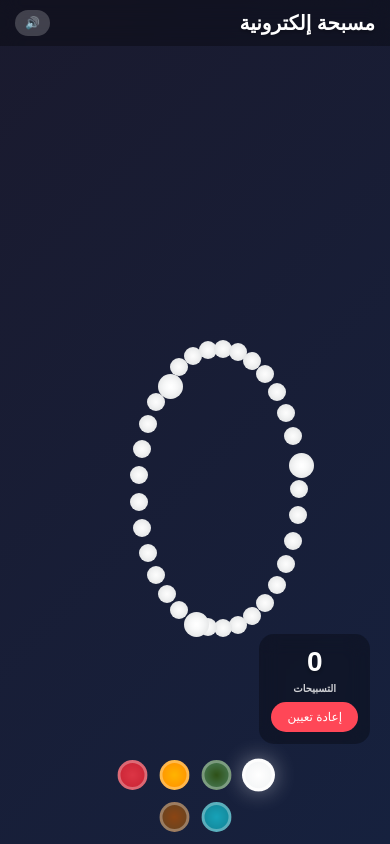
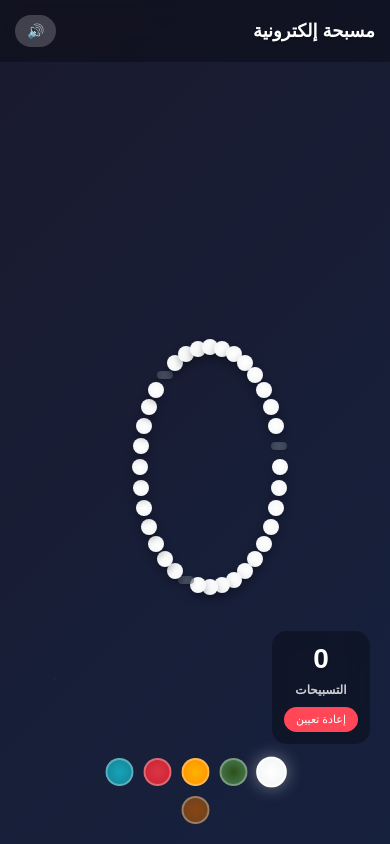
Before and after one commit to Al-Awrad/misbaha, a plain HTML site: page index.html in a window 390 px wide. Drawn offline with Linux system fonts and the light colour scheme.

Commit message:
Update index.html

```diff
--- a/index.html
+++ b/index.html
@@ -19,10 +19,9 @@
             flex-direction: column;
             align-items: center;
             justify-content: center;
-            transition: all 0.3s ease;
             user-select: none;
             overflow-x: hidden;
-            padding-top: 60px;
+            color: white;
         }
 
         .app-header {
@@ -46,13 +45,7 @@
             text-shadow: 0 2px 4px rgba(0,0,0,0.3);
         }
 
-        .controls {
-            display: flex;
-            gap: 10px;
-            align-items: center;
-        }
-
-        .control-btn {
+        .sound-btn {
             background: rgba(255, 255, 255, 0.2);
             border: none;
             color: white;
@@ -63,71 +56,9 @@
             font-size: 14px;
         }
 
-        .control-btn:hover {
+        .sound-btn:hover {
             background: rgba(255, 255, 255, 0.3);
             transform: scale(1.05);
-        }
-
-        .sibha-selector {
-            position: fixed;
-            bottom: 20px;
-            left: 50%;
-            transform: translateX(-50%);
-            display: flex;
-            gap: 10px;
-            flex-wrap: wrap;
-            justify-content: center;
-            z-index: 1000;
-        }
-
-        .sibha-option {
-            width: 40px;
-            height: 40px;
-            border-radius: 50%;
-            border: 3px solid rgba(255, 255, 255, 0.3);
-            cursor: pointer;
-            transition: all 0.3s ease;
-            position: relative;
-            overflow: hidden;
-        }
-
-        .sibha-option:hover, .sibha-option.active {
-            transform: scale(1.1);
-            border-color: rgba(255, 255, 255, 0.8);
-            box-shadow: 0 0 20px rgba(255, 255, 255, 0.4);
-        }
-
-        .misbaha-container {
-            position: relative;
-            width: 300px;
-            height: 400px;
-            margin-top: 20px;
-            cursor: pointer;
-        }
-
-        .bead {
-            position: absolute;
-            width: 20px;
-            height: 20px;
-            border-radius: 50%;
-            transition: all 0.3s cubic-bezier(0.4, 0, 0.2, 1);
-            cursor: pointer;
-            box-shadow: 0 4px 8px rgba(0, 0, 0, 0.3);
-            z-index: 2;
-        }
-
-        .bead:hover {
-            transform: scale(1.2);
-        }
-
-        .bead.active {
-            animation: beadPulse 0.6s ease-out;
-            transform: scale(1.3);
-        }
-
-        .large-bead {
-            width: 30px;
-            height: 30px;
         }
 
         .counter-display {
@@ -138,10 +69,10 @@
             backdrop-filter: blur(10px);
             padding: 15px;
             border-radius: 15px;
-            color: white;
             text-align: center;
             min-width: 100px;
             font-weight: bold;
+            z-index: 100;
         }
 
         .counter-number {
@@ -161,16 +92,73 @@
             background: #ff4757;
             border: none;
             color: white;
-            padding: 8px 16px;
-            border-radius: 20px;
+            padding: 6px 12px;
+            border-radius: 15px;
             cursor: pointer;
+            font-size: 11px;
             transition: all 0.3s ease;
-            font-size: 12px;
         }
 
         .reset-btn:hover {
             background: #ff3742;
             transform: scale(1.05);
+        }
+
+        .progress-ring {
+            position: fixed;
+            top: 80px;
+            left: 20px;
+            z-index: 100;
+        }
+
+        .progress-circle {
+            transition: stroke-dashoffset 0.35s;
+            transform: rotate(-90deg);
+            transform-origin: 50% 50%;
+        }
+
+        .misbaha-container {
+            position: relative;
+            width: 280px;
+            height: 350px;
+            margin-top: 80px;
+            cursor: pointer;
+            display: flex;
+            align-items: center;
+            justify-content: center;
+        }
+
+        .bead {
+            position: absolute;
+            border-radius: 50%;
+            transition: all 0.3s cubic-bezier(0.4, 0, 0.2, 1);
+            cursor: pointer;
+            box-shadow: 0 4px 8px rgba(0, 0, 0, 0.3);
+        }
+
+        .bead:hover {
+            transform: scale(1.2);
+        }
+
+        .bead.active {
+            animation: beadPulse 0.6s ease-out;
+            transform: scale(1.3);
+        }
+
+        .bead.counting {
+            width: 16px;
+            height: 16px;
+        }
+
+        .bead.separator {
+            opacity: 0.6;
+            cursor: default;
+            background: radial-gradient(circle, #6b7280, #4b5563) !important;
+            box-shadow: 0 2px 4px rgba(0, 0, 0, 0.2);
+        }
+
+        .bead.separator:hover {
+            transform: none;
         }
 
         .particle {
@@ -183,41 +171,37 @@
             animation: particleFloat 1s ease-out forwards;
         }
 
-        @keyframes beadPulse {
-            0% { transform: scale(1); }
-            50% { transform: scale(1.4); box-shadow: 0 0 20px rgba(255, 255, 255, 0.6); }
-            100% { transform: scale(1.1); }
+        .sibha-selector {
+            position: fixed;
+            bottom: 20px;
+            left: 50%;
+            transform: translateX(-50%);
+            display: flex;
+            gap: 10px;
+            flex-wrap: wrap;
+            justify-content: center;
+            z-index: 1000;
         }
 
-        @keyframes particleFloat {
-            0% {
-                opacity: 1;
-                transform: translateY(0) scale(1);
-            }
-            100% {
-                opacity: 0;
-                transform: translateY(-100px) scale(0.5);
-            }
+        .sibha-option {
+            width: 32px;
+            height: 32px;
+            border-radius: 50%;
+            border: 2px solid rgba(255, 255, 255, 0.3);
+            cursor: pointer;
+            transition: all 0.3s ease;
+            position: relative;
         }
 
-        .progress-ring {
-            position: fixed;
-            top: 80px;
-            left: 20px;
-            width: 80px;
-            height: 80px;
+        .sibha-option:hover, .sibha-option.active {
+            transform: scale(1.1);
+            border-color: rgba(255, 255, 255, 0.8);
+            box-shadow: 0 0 15px rgba(255, 255, 255, 0.4);
         }
 
-        .progress-ring-circle {
-            transition: stroke-dashoffset 0.35s;
-            transform: rotate(-90deg);
-            transform-origin: 50% 50%;
-        }
-
-        /* Sibha Styles - Limited to 6 colors */
+        /* Bead Colors */
         .pearl-white {
             background: radial-gradient(circle, #ffffff, #f1f3f4);
-            box-shadow: inset 0 0 10px rgba(0,0,0,0.1);
         }
 
         .jade-green {
@@ -240,105 +224,55 @@
             background: radial-gradient(circle, #8B4513, #654321);
         }
 
-        @media (max-width: 768px) {
-            body {
-                padding-top: 50px;
+        @keyframes beadPulse {
+            0% { transform: scale(1); }
+            50% { transform: scale(1.4); box-shadow: 0 0 20px rgba(255, 255, 255, 0.6); }
+            100% { transform: scale(1.1); }
         }
 
+        @keyframes particleFloat {
+            0% {
+                opacity: 1;
+                transform: translateY(0) scale(1);
+            }
+            100% {
+                opacity: 0;
+                transform: translateY(-50px) scale(0.5);
+            }
+        }
+
+        @media (max-width: 768px) {
             .misbaha-container {
-                width: 280px;
-                height: 350px;
-                margin-top: 10px;
+                width: 250px;
+                height: 320px;
+                margin-top: 60px;
             }
 
             .counter-display {
-                position: fixed;
                 top: auto;
-                bottom: 120px;
+                bottom: 100px;
                 right: 20px;
-                left: auto;
-                transform: none;
                 padding: 12px;
                 min-width: 80px;
             }
 
             .counter-number {
                 font-size: 28px;
-                margin-bottom: 5px;
-            }
-
-            .counter-label {
-                font-size: 10px;
-                margin-bottom: 8px;
             }
 
             .progress-ring {
-                position: fixed;
                 top: auto;
-                bottom: 120px;
+                bottom: 100px;
                 left: 20px;
-                right: auto;
-                transform: none;
-                width: 60px;
-                height: 60px;
-            }
-
-            .sibha-selector {
-                bottom: 10px;
-                left: 50%;
-                transform: translateX(-50%);
-                max-width: 90vw;
-                padding: 0 10px;
             }
 
             .sibha-option {
-                width: 35px;
-                height: 35px;
-                margin: 2px;
-            }
-
-            .app-header {
-                padding: 10px 15px;
+                width: 28px;
+                height: 28px;
             }
 
             .app-title {
-                font-size: 20px;
-            }
-
-            .control-btn {
-                padding: 6px 10px;
-                font-size: 12px;
-            }
-
-            .bead {
-                width: 18px;
-                height: 18px;
-            }
-
-            .large-bead {
-                width: 25px;
-                height: 25px;
-            }
-        }
-
-        @media (max-width: 480px) {
-            .misbaha-container {
-                width: 250px;
-                height: 320px;
-                margin-top: 5px;
-            }
-
-            .counter-display, .progress-ring {
-                bottom: 100px;
-            }
-
-            .sibha-selector {
-                gap: 8px;
-            }
-
-            .sibha-option {
-                width: 30px;
-                height: 30px;
+                font-size: 18px;
             }
         }
     </style>
@@ -346,12 +280,7 @@
 <body>
     <div class="app-header">
         <div class="app-title">مسبحة إلكترونية</div>
-        <div class="controls">
-            <button class="control-btn" id="soundToggle">🔊</button>
-        </div>
-    </div>
-
-    <div class="misbaha-container" id="misbahaContainer">
+        <button class="sound-btn" id="soundToggle">🔊</button>
     </div>
 
     <div class="counter-display">
@@ -360,19 +289,22 @@
         <button class="reset-btn" id="resetBtn">إعادة تعيين</button>
     </div>
 
-    <svg class="progress-ring">
+    <svg class="progress-ring" width="70" height="70">
         <circle
-            class="progress-ring-circle"
-            stroke="rgba(45,80,22,0.4)"
+            class="progress-circle"
+            stroke="rgba(255,255,255,0.3)"
             stroke-width="3"
             fill="transparent"
-            r="36"
-            cx="40"
-            cy="40"
-            stroke-dasharray="226"
-            stroke-dashoffset="226"
+            r="30"
+            cx="35"
+            cy="35"
+            stroke-dasharray="188"
+            stroke-dashoffset="188"
             id="progressCircle"/>
     </svg>
+
+    <div class="misbaha-container" id="misbahaContainer">
+    </div>
 
     <div class="sibha-selector">
         <div class="sibha-option pearl-white active" data-type="pearl-white" title="لؤلؤ أبيض"></div>
@@ -400,30 +332,35 @@
                 this.setupEventListeners();
                 this.updateCounter();
                 this.updateSibhaSelection();
-                this.updateSoundIcon();
                 this.initAudio();
             }
 
             initAudio() {
-                // Initialize audio context on first user interaction
                 document.addEventListener('click', () => {
                     if (!this.audioContext) {
+                        try {
                             this.audioContext = new (window.AudioContext || window.webkitAudioContext)();
+                        } catch (error) {
+                            console.log('Audio not supported');
+                        }
                     }
                 }, { once: true });
             }
 
             createBeads() {
                 const container = document.getElementById('misbahaContainer');
-                // Clear existing beads
-                this.beads.forEach(bead => bead.remove());
+                container.innerHTML = '';
                 this.beads = [];
+                this.countingBeads = []; // Only the beads that get counted
 
-                const totalBeads = 33;
-                const centerX = 150;
-                const centerY = 200;
-                const radiusX = 80;
-                const radiusY = 140;
+                // Create traditional misbaha: 3 groups of 11 + 3 separators = 36 total beads
+                const totalBeads = 36; // 33 counting beads + 3 separator beads
+                const centerX = 140;
+                const centerY = 175;
+                const radiusX = 70;
+                const radiusY = 120;
+
+                let countingIndex = 0; // Track counting beads separately
 
                 for (let i = 0; i < totalBeads; i++) {
                     const angle = (i / totalBeads) * 2 * Math.PI;
@@ -433,14 +370,28 @@
                     const bead = document.createElement('div');
                     bead.className = `bead ${this.currentSibhaType}`;
 
-                    // Make every 11th bead larger (Islamic tradition)
-                    if ((i + 1) % 11 === 0) {
-                        bead.classList.add('large-bead');
+                    // Separator beads at positions 11, 23, 35 (after each group of 11)
+                    const isSeparator = (i === 11 || i === 23 || i === 35);
+
+                    if (isSeparator) {
+                        // Oval/flat separator bead - smaller and flatter
+                        bead.classList.add('separator');
+                        bead.style.width = '16px';
+                        bead.style.height = '8px';
+                        bead.style.borderRadius = '8px';
+                        bead.style.left = `${x - 8}px`;
+                        bead.style.top = `${y - 4}px`;
+                        bead.style.opacity = '0.6';
+                        bead.dataset.separator = 'true';
+                    } else {
+                        // Regular counting bead
+                        bead.classList.add('counting');
+                        bead.style.left = `${x - 8}px`;
+                        bead.style.top = `${y - 8}px`;
+                        bead.dataset.index = countingIndex;
+                        this.countingBeads.push(bead);
+                        countingIndex++;
                     }
-
-                    bead.style.left = `${x - 10}px`;
-                    bead.style.top = `${y - 10}px`;
-                    bead.dataset.index = i;
 
                     container.appendChild(bead);
                     this.beads.push(bead);
@@ -448,29 +399,24 @@
             }
 
             setupEventListeners() {
-                // Click anywhere on the misbaha container
                 document.getElementById('misbahaContainer').addEventListener('click', (e) => {
                     this.handleBeadClick(e);
                 });
 
-                // Reset button
                 document.getElementById('resetBtn').addEventListener('click', () => {
                     this.resetCounter();
                 });
 
-                // Sound toggle
                 document.getElementById('soundToggle').addEventListener('click', () => {
                     this.toggleSound();
                 });
 
-                // Sibha type selection
                 document.querySelectorAll('.sibha-option').forEach(option => {
                     option.addEventListener('click', () => {
                         this.changeSibhaType(option.dataset.type);
                     });
                 });
 
-                // Keyboard support
                 document.addEventListener('keydown', (e) => {
                     if (e.code === 'Space') {
                         e.preventDefault();
@@ -483,25 +429,28 @@
                 this.count++;
                 this.updateCounter();
                 this.playSound();
-                this.createParticles(e);
                 this.animateBeads();
                 this.updateProgress();
+
+                if (e && e.clientX && e.clientY) {
+                    this.createParticles(e);
+                }
             }
 
             animateBeads() {
-                // Animate a random bead or the next bead in sequence
-                const beadIndex = this.count % this.beads.length;
-                const bead = this.beads[beadIndex];
+                // Fix: Use (count - 1) so first bead (index 0) is highlighted on count 1
+                const beadIndex = (this.count - 1) % this.countingBeads.length;
+                const bead = this.countingBeads[beadIndex];
 
+                if (bead) {
                     bead.classList.add('active');
                     setTimeout(() => {
                         bead.classList.remove('active');
                     }, 600);
                 }
+            }
 
             createParticles(e) {
-                if (!e) return;
-
                 const rect = document.getElementById('misbahaContainer').getBoundingClientRect();
                 const x = e.clientX - rect.left;
                 const y = e.clientY - rect.top;
@@ -512,16 +461,12 @@
                     particle.style.left = `${x}px`;
                     particle.style.top = `${y}px`;
 
-                    // Random direction
-                    const angle = (Math.PI * 2 * i) / 6;
-                    const distance = 30 + Math.random() * 20;
-                    particle.style.setProperty('--dx', `${Math.cos(angle) * distance}px`);
-                    particle.style.setProperty('--dy', `${Math.sin(angle) * distance}px`);
-
                     document.getElementById('misbahaContainer').appendChild(particle);
 
                     setTimeout(() => {
-                        particle.remove();
+                        if (particle.parentNode) {
+                            particle.parentNode.removeChild(particle);
+                        }
                     }, 1000);
                 }
             }
@@ -530,7 +475,6 @@
                 if (!this.soundEnabled || !this.audioContext) return;
 
                 try {
-                    // Resume audio context if suspended
                     if (this.audioContext.state === 'suspended') {
                         this.audioContext.resume();
                     }
@@ -541,7 +485,6 @@
                     oscillator.connect(gainNode);
                     gainNode.connect(this.audioContext.destination);
 
-                    // Quick click sound - higher frequency, shorter duration
                     oscillator.frequency.setValueAtTime(1200, this.audioContext.currentTime);
                     oscillator.frequency.exponentialRampToValueAtTime(800, this.audioContext.currentTime + 0.02);
 
@@ -552,9 +495,6 @@
                     oscillator.stop(this.audioContext.currentTime + 0.05);
                 } catch (error) {
                     console.log('Audio error:', error);
-                    // Reinitialize audio context if there's an error
-                    this.audioContext = null;
-                    this.initAudio();
                 }
             }
 
@@ -564,7 +504,7 @@
 
             updateProgress() {
                 const circle = document.getElementById('progressCircle');
-                const circumference = 2 * Math.PI * 36;
+                const circumference = 2 * Math.PI * 30;
                 const progress = (this.count % 33) / 33;
                 const offset = circumference - (progress * circumference);
                 circle.style.strokeDashoffset = offset;
@@ -575,23 +515,19 @@
                 this.updateCounter();
                 this.updateProgress();
 
-                // Animate all beads
-                this.beads.forEach((bead, index) => {
+                // Animate only the counting beads, not separators
+                this.countingBeads.forEach((bead, index) => {
                     setTimeout(() => {
                         bead.classList.add('active');
                         setTimeout(() => {
                             bead.classList.remove('active');
                         }, 100);
-                    }, index * 20);
+                    }, index * 15);
                 });
             }
 
             toggleSound() {
                 this.soundEnabled = !this.soundEnabled;
-                this.updateSoundIcon();
-            }
-
-            updateSoundIcon() {
                 const btn = document.getElementById('soundToggle');
                 btn.textContent = this.soundEnabled ? '🔊' : '🔇';
             }
@@ -612,7 +548,6 @@
             }
         }
 
-        // Initialize the app when DOM is loaded
         document.addEventListener('DOMContentLoaded', () => {
             new MisbahaApp();
         });
```
Lines whose indentation alone changed are shown as unchanged.
